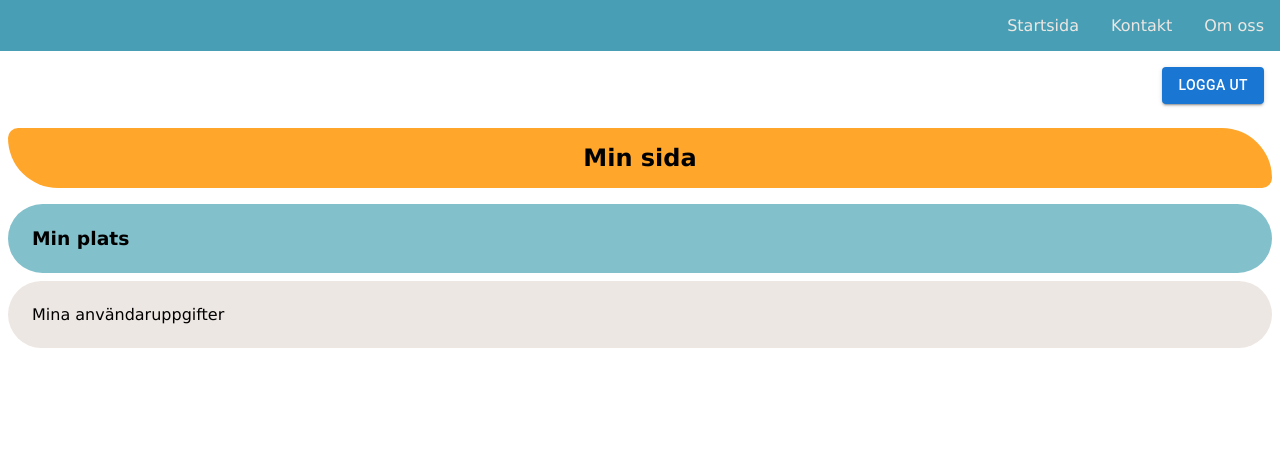
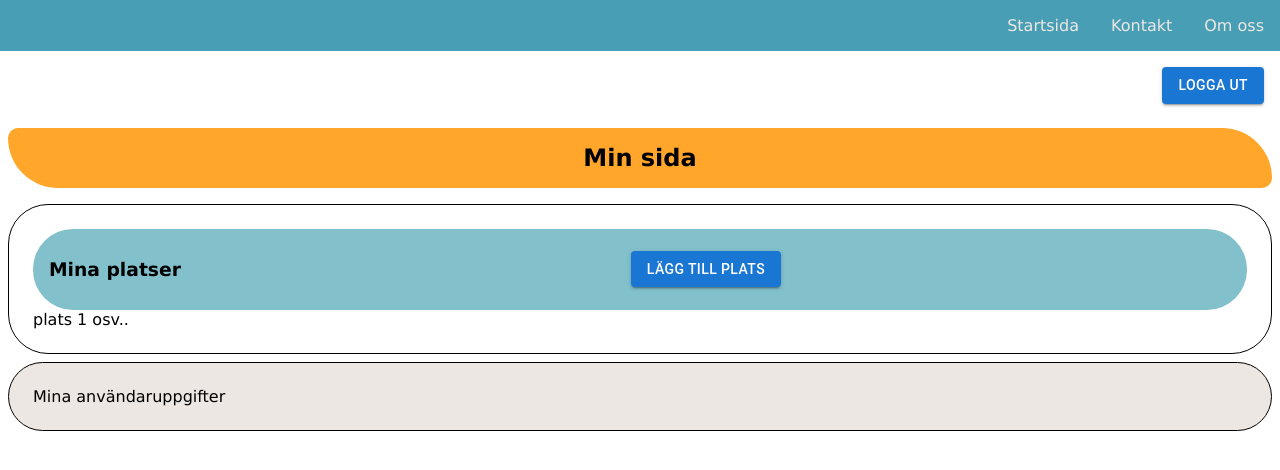
Before and after one commit to indigobluw/vhvh-frontend, a Next.js app: page /myPage in a window 1280 px wide. Shown: the top 470 px of the page. Built offline with nearby package versions, Linux system fonts and the light colour scheme.

Commit message:
PAIR PROGRAMMING, add AddPlaceButton component

```diff
--- /dev/null
+++ b/src/components/AddPlaceButton/AddPlaceButton.js
@@ -0,0 +1,18 @@
+import styles from "src/components/AddPlaceButton/AddPlaceButton.module.scss";
+import { useRouter } from "next/router";
+import Button from "@mui/material/Button";
+
+export default function LogoutButton() {
+  return (
+    <div>
+      <Button
+        variant="contained"
+        type="submit"
+        className={styles.button}
+        //onClick={() => sendAddPlaceRequest()}
+      >
+        Lägg till plats
+      </Button>
+    </div>
+  );
+}
--- /dev/null
+++ b/src/components/AddPlaceButton/AddPlaceButton.module.scss
@@ -0,0 +1,6 @@
+@import "/colors.scss";
+
+.button {
+  background-color: $CaribbeanCurrent;
+  color: $White;
+}
--- a/src/components/Place/Place.js
+++ b/src/components/Place/Place.js
@@ -1,13 +1,19 @@
 import styles from "src/components/Place/Place.module.scss";
 import AddIcon from "@mui/icons-material/Add";
 import IconButton from "@mui/material/IconButton";
+import AddPlaceButton from "@/components/AddPlaceButton/AddPlaceButton";
 
 export default function Place() {
   return (
     <div>
       <div className={styles.container}>
-        <h3>Min plats</h3>
+        <h3 className={styles.title}>Mina platser</h3>
+        <div className={styles.addbutton}>
+          <AddPlaceButton />
+        </div>
+        <p></p>
       </div>
+      <div>plats 1 osv..</div>
     </div>
   );
 }
--- a/src/components/Place/Place.module.scss
+++ b/src/components/Place/Place.module.scss
@@ -1,7 +1,17 @@
 @import "/colors.scss";
 
 .container {
-    display: flex;
-    justify-content: space-between;
-    align-items: center;
+  display: flex;
+  justify-content: space-between;
+  align-items: center;
+  background-color: $SkyBlue;
+  padding: 1em;
+  border-radius: 40px;
 }
+
+.title {
+}
+
+.addbutton {
+  padding: 0.4em;
+}
--- a/src/styles/MyPage.module.scss
+++ b/src/styles/MyPage.module.scss
@@ -27,8 +27,8 @@
 .myData {
   margin: 0.5em;
   padding: 1.5em;
+  border: 1px solid $Black;
   border-radius: 40px;
-  background-color: $SkyBlue;
 }
 
 .myData {
```
